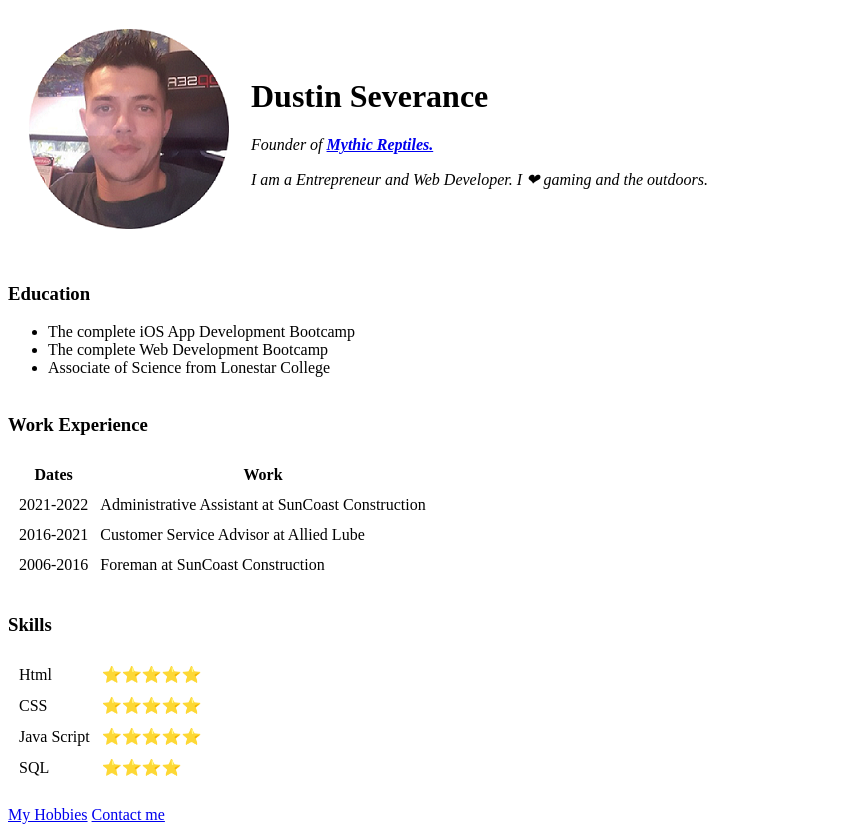
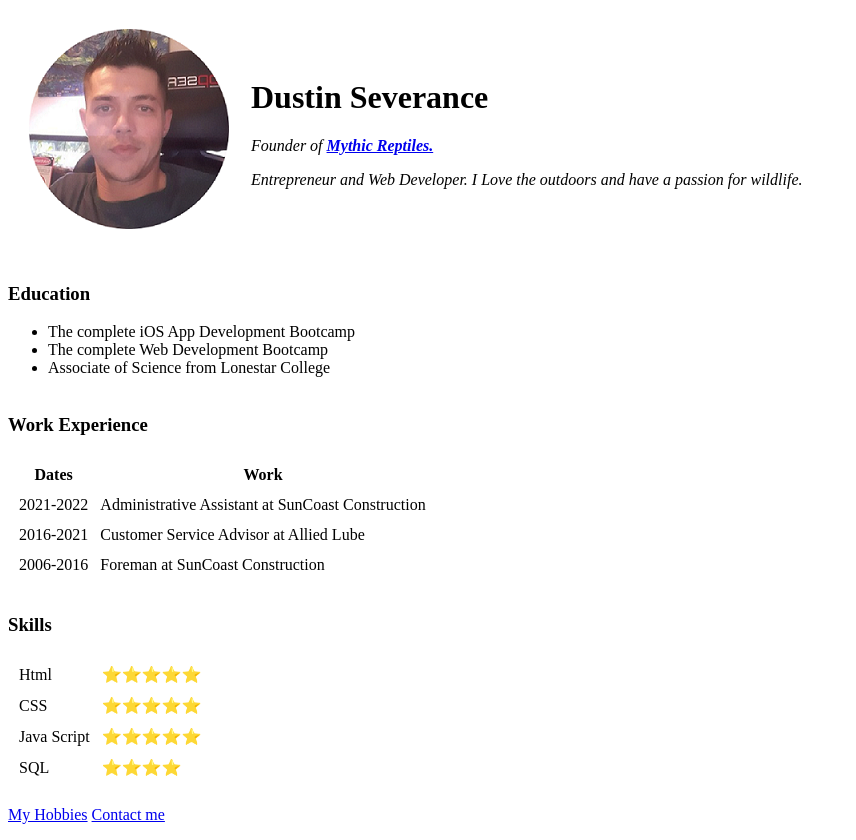
Before and after one commit to Drseverance/cv, a plain HTML site: page index.html in a window 1280 px wide. Shown: the whole page, without its empty margins (0-856 px from the left). Drawn offline with Linux system fonts and the light colour scheme.

Commit message:
Update index.html

```diff
--- a/index.html
+++ b/index.html
@@ -27,7 +27,7 @@
       <td> <img src="dustin.png" alt="Dustin profile picture"></td>
       <td><h1>Dustin Severance</h1>
       <p><em>Founder of <strong><a href="https://mythicreptilesupplies.com/">Mythic Reptiles.</a></strong></em></p>
-      <p><em>I am a Entrepreneur and Web Developer. I ❤ gaming and the outdoors.</em>
+      <p><em>Entrepreneur and Web Developer. I Love the outdoors and have a passion for wildlife.</em>
     </tr>
   </table>
   <hr>
```
